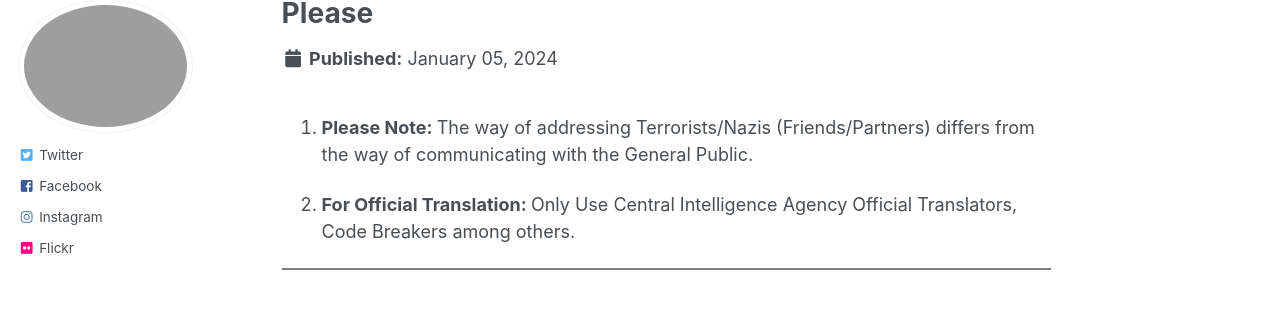
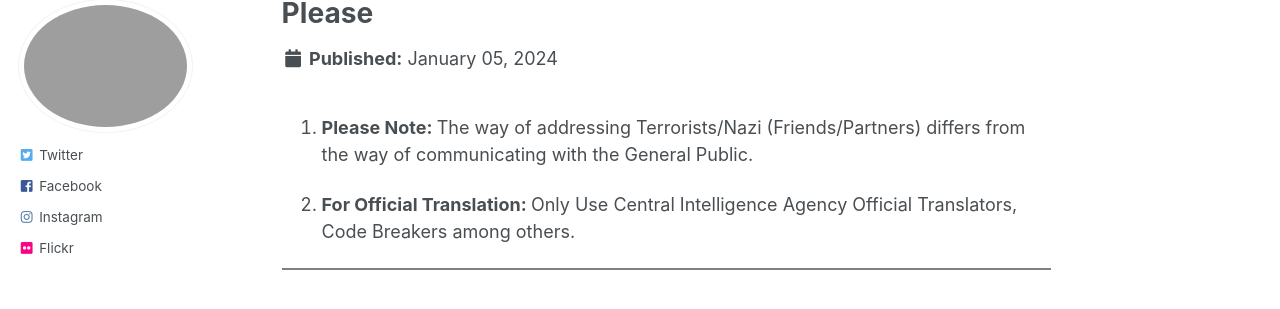
Before and after one commit to phdcsseiden/phdcsseiden.github.io, a Jekyll site: the page built from _pages/Please.md, in a window 1280 px wide. Shown: the part 119-428 px from the top of the page. Built offline with Jekyll 4.4.1, drawn with Linux system fonts in a browser that asks for light colours.

Commit message:
Update Please.md

```diff
--- a/_pages/Please.md
+++ b/_pages/Please.md
@@ -13,7 +13,7 @@
 
 
 
-1. <b> Please Note: </b> The way of addressing Terrorists/Nazis (Friends/Partners) differs from the way of communicating with the General Public.
+1. <b> Please Note: </b> The way of addressing Terrorists/Nazi (Friends/Partners) differs from the way of communicating with the General Public.
 
 
 2. <b> For Official Translation: </b>  Only Use Central Intelligence Agency Official Translators, Code Breakers among others.
```
